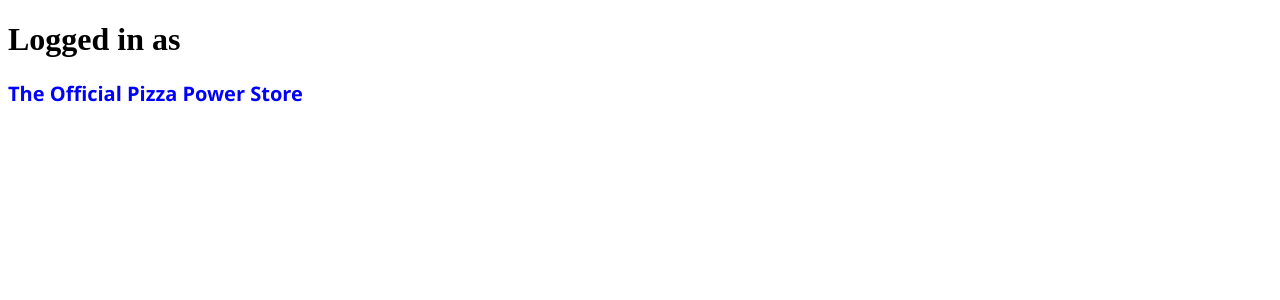
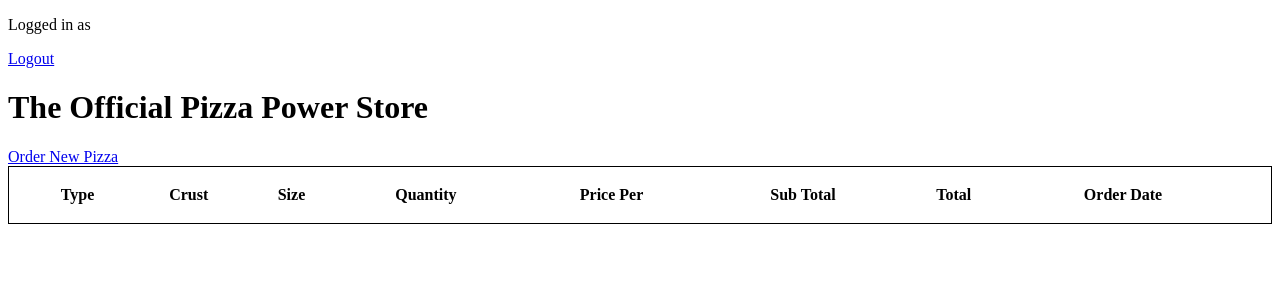
Before and after one commit to khaim0919/khaim.dickinson-256A02, a Flask app: template templates/index.html in a window 1280 px wide. Shown: the top 300 px of the page. Run offline with Flask 3, Linux system fonts and the light colour scheme; the template is opened without the code that fills it, so the values that code supplies are empty; parts of the project's set-up code (start-up, migrations or seed data) failed here and were passed over.

Commit message:
🎉Finished!

```diff
--- a/server.py
+++ b/server.py
@@ -7,6 +7,10 @@ Date: 04-Mar-2024
 
 """
 from flask import Flask, request, render_template, redirect, url_for, session, abort
+
+from LoginForm import LoginForm
+from CreateForm import CreateForm
+from PizzaForm import PizzaForm
 
 from json import loads, dumps
 
@@ -18,44 +22,91 @@ def get_file_content(filename: str) -> str:
 		file_content = file_.read()
 		return file_content
 
-def create_order(type: str, crust: str, size: str, quantity: str, price_per: str, order_date) -> None:
-	"""
-	{
-		“id”: an integer a number which is the “key-value” for access the order record,
-		“type”: one of the type values from the init file,
-		“crust”: one of crust values from the init file,
-		“size”: one of size values from the init file,
-		“quantity”: an integer,
-		“price_per”: a floating point number (price per pizza),
-		“order_date”: a string of the date the order was placed in the format yyyy/mm/dd
+def new_order(type: str, crust: str, size: str, quantity: str, price_per: str, order_date) -> None:
+	pizzaJSON = loads(get_file_content('data/pizzaorders.json'))
+
+	id = max([pizza['id'] for pizza in pizzaJSON]) + 1
+
+	new_pizza = {
+		"id": id,
+		"type": type,
+		"crust": crust,
+		"size": size,
+		"quantity": int(quantity),
+		"price_per": float(price_per),
+		"order_date": order_date
 	}
-	"""
 
+	pizzaJSON.append(new_pizza)
+	with open('data/pizzaorders.json', 'w') as pizzas_file:
+		pizzas_file.write(dumps(pizzaJSON, indent=2))
 	return
 
-def create_user(email: str, password: str, role: str) -> None:
-	"""
-	{
-		“email”: an email address,
-		“password”: a password (no formatting or minimal requirements unless you want to)
-		“role”: 's' for staff or 'c' for customer
-	}
-	"""
+def edit_order(id: int, type: str, crust: str, size: str, quantity: str, price_per: str, order_date) -> None:
+	pizzaJSON = loads(get_file_content('data/pizzaorders.json'))
 
+	pizzaJSON = [pizza for pizza in pizzaJSON if pizza['id'] != id]
+	pizzaJSON.append({
+		"id": id,
+		"type": type,
+		"crust": crust,
+		"size": size,
+		"quantity": int(quantity),
+		"price_per": float(price_per),
+		"order_date": order_date
+	})
+
+	with open('data/pizzaorders.json', 'w') as pizzas_file:
+		pizzas_file.write(dumps(pizzaJSON, indent=2))
+	return
+
+def delete_order(id: int):
+	pizzaJSON = loads(get_file_content('data/pizzaorders.json'))
+
+	print(id)
+
+	pizzaJSON = [pizza for pizza in pizzaJSON if pizza['id'] != id]
+
+	with open('data/pizzaorders.json', 'w') as pizzas_file:
+		pizzas_file.write(dumps(pizzaJSON, indent=2))
+	return
+
+def new_user(email: str, password: str, role: str) -> None:
+	usersJSON = loads(get_file_content('data/users.json'))
+
+	new_user = {
+    	'email': email,
+		'password': password,
+		'role': role
+    }
+
+	usersJSON.append(new_user)
+	with open('data/users.json', 'w') as users_file:
+		users_file.write(dumps(usersJSON, indent=2))
 	return
 
 def check_login(email: str, password: str) -> bool:
-	usersJSON = loads(get_file_content('users.json'))
+	user = get_user(email)
+
+	if 'password' not in user or user['password'] != password:
+		return False
+	return True
+
+def get_user(email) -> dict:
+	usersJSON = loads(get_file_content('./data/users.json'))
 
 	for user in usersJSON:
-		if email == user['email'] and password == user['password']:
-			return True
+		if email == user['email']:
+			return user
+	return {}
+
+def is_logged_in() -> bool:
+	if session and 'email' in session and 'role' in session:
+		return True
 	return False
 
-def is_logged_in() -> bool:
-	if session and session['email'] and session['role']:
-		return True
-	return False
+def compare_orders(order):
+    return order['order_date']
 
 
 @app.route('/')
@@ -63,23 +114,36 @@ def menu():
 	if is_logged_in() == False:
 		return redirect(url_for('login'))
 
-	return 'Server is up and running'
+	email = session['email']
+	user = get_user(email)
 
+	pizzaOrdersJSON = sorted(loads(get_file_content('./data/pizzaorders.json')), key=compare_orders, reverse=True)
+
+	data = {"user": user, "orders": pizzaOrdersJSON}
+
+	return render_template('index.html', data=data)
 
 @app.route('/login/', methods=['GET', 'POST'])
 def login():
 	if request.method == 'GET':
-		return render_template('login.html')
+		if is_logged_in():
+			return redirect(url_for('menu'))
+
+		form = LoginForm()
+
+		return render_template('login.html', form=form)
 	elif request.method == 'POST':
 		email = request.form.get('email')
 		password = request.form.get('password')
 
 		if check_login(email, password):
+			role = get_user(email)['role']
 			session['email'] = email
-			session['password'] = password
+			session['role'] = role
 			return redirect(url_for('menu'))
 		else:
 			return redirect(url_for('login'))
+	return redirect(url_for('login'))
 
 @app.route('/logout/')
 def logout():
@@ -90,6 +154,75 @@ def logout():
 	session.pop('role')
 	return redirect(url_for('login'))
 
+@app.route('/create', methods=['GET', 'POST'])
+def create_user():
+	if request.method == 'GET':
+		if is_logged_in():
+				return redirect(url_for('menu'))
+
+		form = CreateForm()
+
+		return render_template('create.html', form=form)
+	elif request.method == 'POST':
+		email = request.form.get('email')
+		password = request.form.get('password')
+		password_confirm = request.form.get('password_confirm')
+		role = request.form.get('role')
+
+		if password != password_confirm:
+			print(f'{password} {password_confirm}')
+			print("password unconfirmed")
+			return redirect(url_for('create_user'))
+
+		if check_login(email, password):
+			print("user already in system")
+			return redirect(url_for('create_user'))
+
+		new_user(email, password, role)
+
+		return redirect(url_for('login'))
+	return redirect(url_for('login'))
+
+@app.route('/pizza', methods=['GET', 'POST'])
+def order_pizza():
+	if is_logged_in() == False:
+		return redirect(url_for('login'))
+
+	if request.method == 'GET':
+		form = PizzaForm()
+		return render_template('pizza.html', form=form)
+	elif request.method == 'POST':
+		id = request.form.get('id')
+		type = request.form.get('type')
+
+		if id != 'null' and type == None:
+			delete_order(int(id))
+			return redirect(url_for('menu'))
+
+		crust = request.form.get('crust')
+		size = request.form.get('size')
+		quantity = request.form.get('quantity')
+		price_per_pizza = request.form.get('price_per_pizza')
+		date = request.form.get('date').replace('-', '/')
+
+		if id != 'null':
+			edit_order(int(id), type, crust, size, quantity, price_per_pizza, date)
+			return redirect(url_for('menu'))
+
+		new_order(type, crust, size, quantity, price_per_pizza, date)
+		return redirect(url_for('menu'))
+	return redirect(url_for('login'))
+
+@app.route('/confirm', methods=['POST'])
+def confirm():
+	if is_logged_in() == False:
+		return redirect(url_for('login'))
+
+	if request.method == 'POST':
+		data = loads(request.form.get('data').replace("'", '"'))
+		return render_template('confirm.html', data=data)
+
+	return redirect(url_for('menu'))
 
 if __name__ == '__main__':
-	app.run(debug=True, port=8888)
+	app.run(debug=True, port=885988)
--- a/templates/index.html
+++ b/templates/index.html
@@ -3,6 +3,50 @@
 {% block title %} Menu {% endblock %}
 
 {% block content %}
-	<h1>Logged in as {{ email }}</h1>
-	<h2>The Official Pizza Power Store</h2>
+	<p>Logged in as {{ data.user.email }}</p>
+	<a class="logout button" href="/logout">Logout</a>
+	<h1>The Official Pizza Power Store</h1>
+
+	<a class="order button" href="/pizza">Order New Pizza</a>
+
+	<div>
+		<table>
+			<tr>
+				<th>Type</th>
+				<th>Crust</th>
+				<th>Size</th>
+				<th>Quantity</th>
+				<th>Price Per</th>
+				<th>Sub Total</th>
+				<th>Total</th>
+				<th>Order Date</th>
+				<th></th>
+				<th></th>
+			</tr>
+			{% for pizza in data.orders %}
+			<tr id="{{ pizza.id }}">
+				<td>{{ pizza.type }}</td>
+				<td>{{ pizza.crust }}</td>
+				<td>{{ pizza.size }}</td>
+				<td>{{ pizza.quantity }}</td>
+				<td>${{ pizza.price_per }}</td>
+				<td>${{ (pizza.price_per * pizza.quantity) | round(2) }}</td>
+				<td>${{ ((pizza.price_per * pizza.quantity) + (pizza.price_per * pizza.quantity * 0.10)) | round(2) }}</td>
+				<td>{{ pizza.order_date }}</td>
+				<td>
+					<form class="edit button" action="/pizza" method="get">
+						<input type="hidden" name="edit" value="{{ pizza }}">
+						<input type="submit" value="Edit">
+					</form>
+				</td>
+				<td>
+					<form class="delete button" action="/confirm" method="post">
+						<input type="hidden" name="data" value="{{ pizza }}">
+						<input type="submit" value="Delete">
+					</form>
+				</td>
+			</tr>
+			{% endfor %}
+		</table>
+	</div>
 {% endblock %}
```
Also changed, not shown: CreateForm.py (added, +10 -0 lines), LoginForm.py (added, +8 -0 lines), PizzaForm.py (added, +20 -0 lines), data/pizzaorders.json (+65 -0 lines), data/users.json (+22 -0 lines), templates/confirm.html (added, +19 -0 lines), templates/create.html (added, +28 -0 lines), templates/login.html (+12 -6 lines), templates/pizza.html (added, +66 -0 lines), 2 other files.
